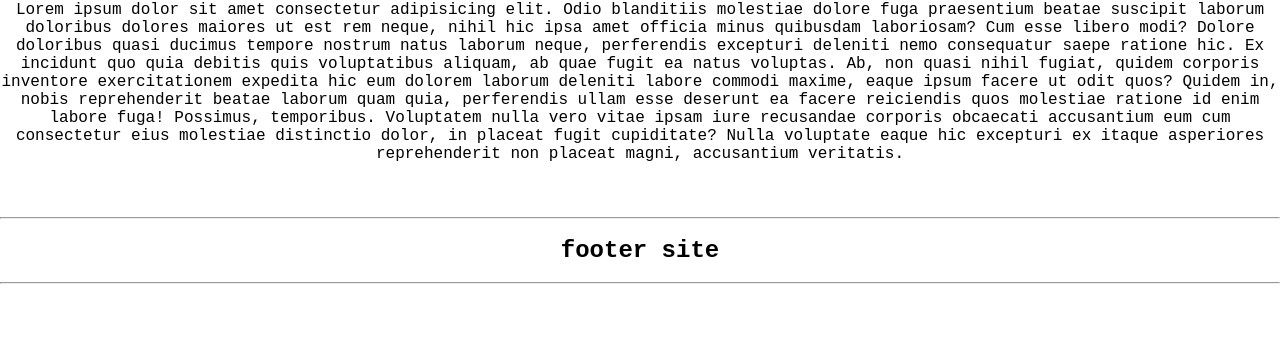
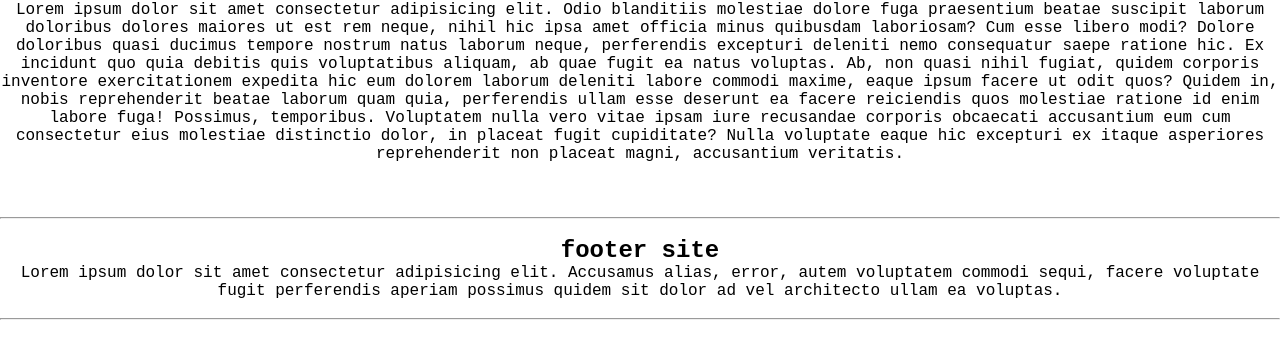
Before and after one commit to laylo-teacher/github2, a plain HTML site: page index.html in a window 1280 px wide. Shown: the part 459-818 px from the top of the page. Drawn offline with Linux system fonts and the light colour scheme.

Commit message:
footerga p tag qoshildi

```diff
--- a/index.html
+++ b/index.html
@@ -9,7 +9,6 @@
 </head>
 
 <body>
-
 
     <h1 class="heading-top">Hello world</h1>
 
@@ -37,6 +36,8 @@
         <hr>
         <br>
         <h2>footer site</h2>
+
+        <p>Lorem ipsum dolor sit amet consectetur adipisicing elit. Accusamus alias, error, autem voluptatem commodi sequi, facere voluptate fugit perferendis aperiam possimus quidem sit dolor ad vel architecto ullam ea voluptas.</p>
         <br>
         <hr>
         <br>
```
